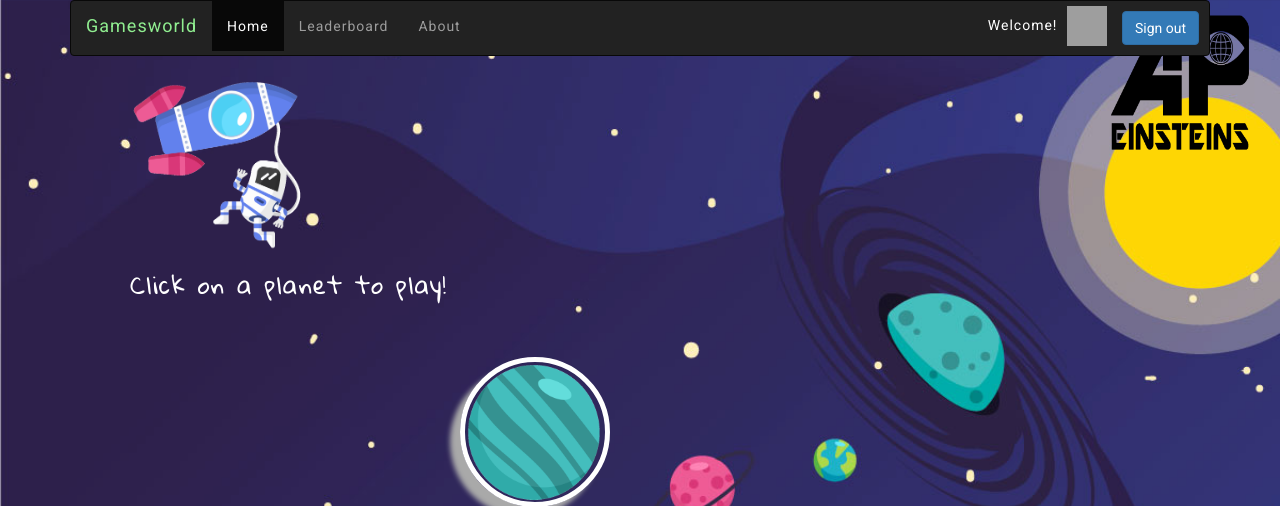
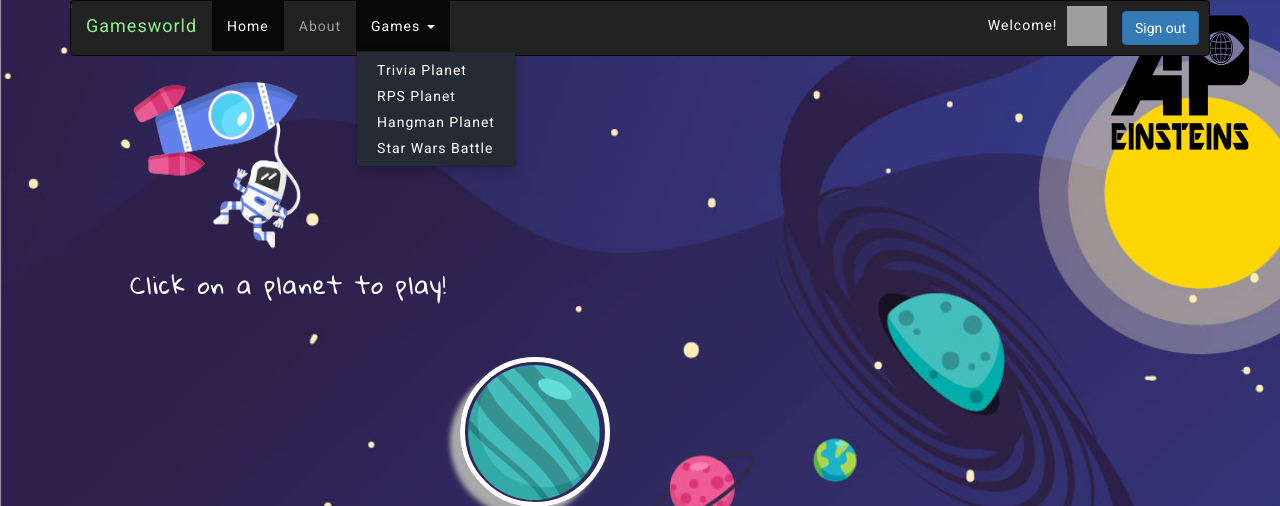
Before and after one commit to tdsteph1/GamesWorld, a PHP site: page /landingpage.html in a window 1280 px wide, after a click on "Games". Shown: the top 506 px of the page. Run offline with PHP 8.4, Linux system fonts and the light colour scheme; some libraries are stand-ins or nearby versions; grey boxes are pictures that could not be loaded.

Commit message:
changed navbar for dropdown

```diff
--- a/assets/css/landingpage.css
+++ b/assets/css/landingpage.css
@@ -24,6 +24,18 @@ p{
   font-size:medium;
   font-family: 'Gloria Hallelujah', cursive;
   letter-spacing: 2px;
+}
+
+.navbar-nav > li > .dropdown-menu {
+  background-color: #242b35;
+}
+
+.navbar-nav > li > .dropdown-menu a {
+  color: white;
+}
+
+.navbar-nav > li > .dropdown-menu a:hover {
+  color: black;
 }
 
 .title{
--- a/assets/js/landingpage.js
+++ b/assets/js/landingpage.js
@@ -1,5 +1,4 @@
 $(document).ready(function() {
-
   // Initialize Firebase
   var config = {
     apiKey: "AIzaSyBB23QESbNrXQRw6FbimCzI6BfXAkPYVKo",
@@ -79,13 +78,5 @@ $(document).ready(function() {
     .catch(function(error) {
       swal( "Error" ,  error.message,  "error" );
     });
-     //disconnect particular user
-      //user.onDisconnect().remove();
   });
-
-  // Grab user name and display in navbar
-  var user = firebase.auth().currentUser;
-  console.log(user);
-  // var userName = user.userName;
-  // console.log(userName);
 });
--- a/landingpage.html
+++ b/landingpage.html
@@ -22,8 +22,18 @@
           </div>
           <ul class="nav navbar-nav">
             <li class="active"><a href="landingpage.html">Home</a></li>
-            <li><a href="leaderboard.html">Leaderboard</a></li>
-            <li><a href="#">About</a></li>
+            <li><a href="about.html">About</a></li>
+            <!-- Dropdown Menu -->
+            <li class="dropdown">
+              <a href="#" class="dropdown-toggle" data-toggle="dropdown">Games
+              <span class="caret"></span></a>
+              <ul class="dropdown-menu" role="menu">
+                <li><a href="triviaplanet.html">Trivia Planet</a></li>
+                <li><a href="rps.html">RPS Planet</a></li>
+                <li><a href="hangman.html">Hangman Planet</a></li>
+                <li><a href="starwars.html">Star Wars Battle</a></li>
+              </ul>
+            </li>
           </ul>
           <ul class="nav navbar-nav navbar-right">
             <li id="username">Welcome!
@@ -45,45 +55,45 @@
       <div class="row">
         <div class ="col-xs-offset-3 col-md-4 col-md-offset-4 planetDiv" id="trivia">
           <img src="assets/images/blue_planet.png" alt="Trivia Game" class="planet img-responsive" size="small">
-          <span class="title text-center" id="triviaTitle">Trivia Planet<br>
+          <div class="title text-center" id="triviaTitle">Trivia Planet<br>
             <p>Population: <span id="popTriv"></span></p>
             <form style="display: inline" action="triviaplanet.html" method="get">
               <button class="btn-lg btn-warning">Play</button>
             </form>
-          </span>
+          </div>
         </div>
       </div>
       <div class="row">
         <div class ="col-xs-10 col-xs-offset-2 col-sm-6 col-sm-offset-6 col-md-4 col-md-offset-2 planetDiv" id="rps">
           <img src="assets/images/pink-planet.png" alt="Rock Paper Scissors" class="planet img-responsive" size="small">
-          <span class="title text-center" id="rpsTitle">RPS Planet<br>
+          <div class="title text-center" id="rpsTitle">RPS Planet<br>
             <p>Population: <span id="popRPS"></span></p>
             <form style="display: inline" action="rps.html" method="get">
               <button class="btn-lg btn-primary">Play</button>
             </form>
-          </span>
+          </div>
         </div>
       </div>
       <div class="row">
         <div class="col-xs-offset-3 col-md-4 col-md-offset-4 planetDiv" id="hangman">
           <img src="assets/images/orange_planet.png" alt="Hangman Game" class="planet img-responsive" size="small">
-          <span class="title text-center" id="hangmanTitle">Hangman Planet<br>
+          <div class="title text-center" id="hangmanTitle">Hangman Planet<br>
             <p>Population: <span id="popHangman"></span></p>
             <form style="display: inline" action="hangman.html" method="get">
               <button class="btn-lg btn-success">Play</button>
             </form>
-          </span>
+          </div>
         </div>
       </div>
       <div class="row">
         <div class="col-xs-10 col-xs-offset-2 col-sm-6 col-sm-offset-6 col-md-4 col-md-offset-2 planetDiv" id="starWars">
-          <img id="planetSW" src="assets/images/spaceship.png" alt="Star Wars Game" class="planet img-responsive">
-          <span class="title text-center" id="starWarsTitle">Star Wars Battle<br>
+          <img id="planetSW" src="assets/images/spaceship.png" alt="Star Wars Game" class="planet img-responsive" size="small">
+          <div class="title text-center" id="starWarsTitle">Star Wars Battle<br>
             <p>Population: <span id="popStarWars"></span></p>
-            <form style="display: inline" action="#" method="get">
+            <form style="display: inline" action="starwars.html" method="get">
               <button class="btn-lg btn-danger">Play</button>
             </form>
-          </span>
+          </div>
         </div>
       </div>
       <!-- Fixed Logo -->
@@ -102,6 +112,8 @@
     <script src="https://www.gstatic.com/firebasejs/4.3.0/firebase.js"></script>
     <!-- JQuery -->
     <script src="https://cdnjs.cloudflare.com/ajax/libs/jquery/3.2.1/jquery.min.js"></script>
+    <!-- Bootstrap JQuery -->
+    <script src="https://maxcdn.bootstrapcdn.com/bootstrap/3.3.7/js/bootstrap.min.js" integrity="sha384-Tc5IQib027qvyjSMfHjOMaLkfuWVxZxUPnCJA7l2mCWNIpG9mGCD8wGNIcPD7Txa" crossorigin="anonymous"></script>
     <!-- Javascript page -->
     <script type="text/javascript" src="assets/js/landingpage.js"></script>
   </body>
```
